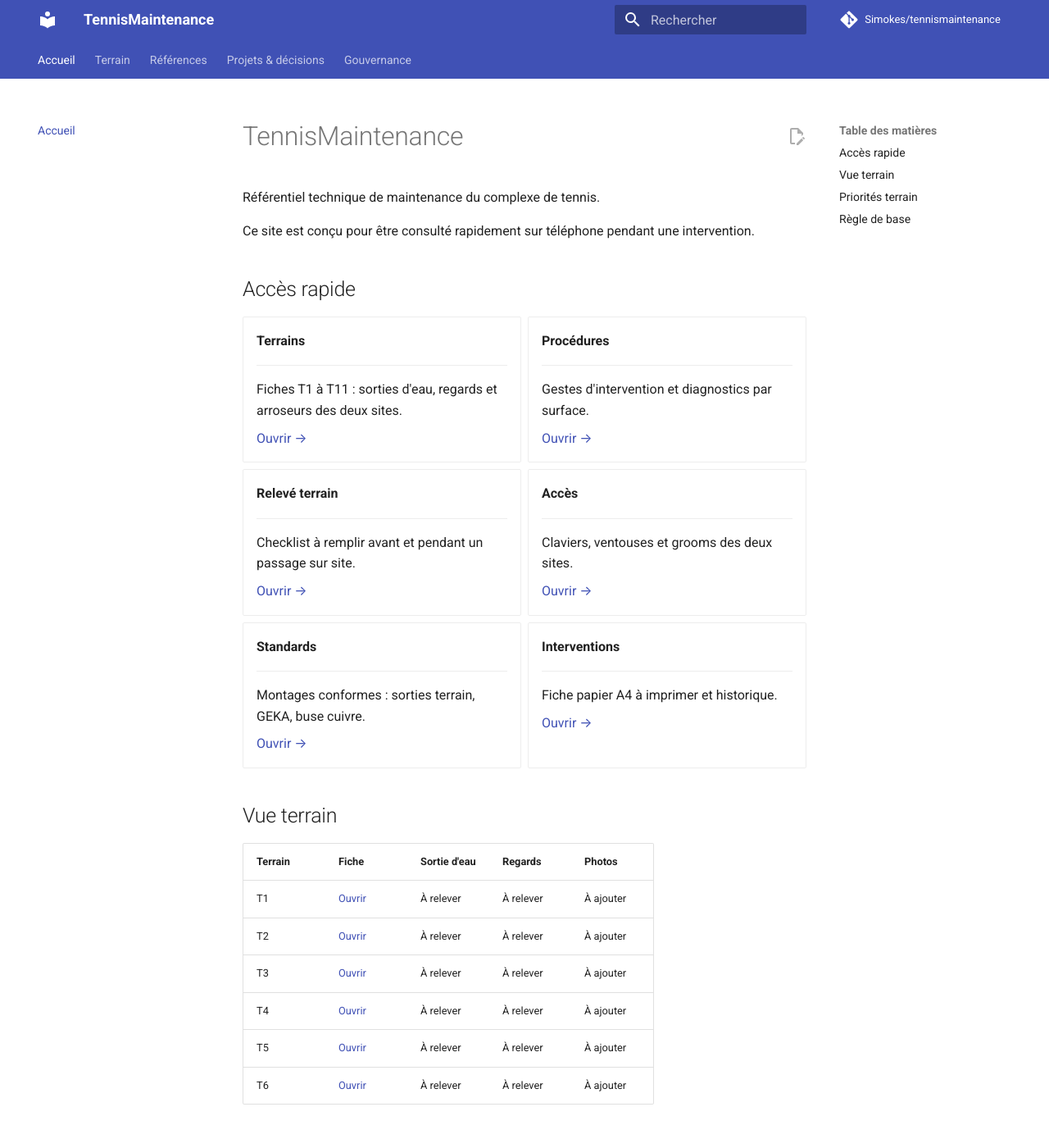
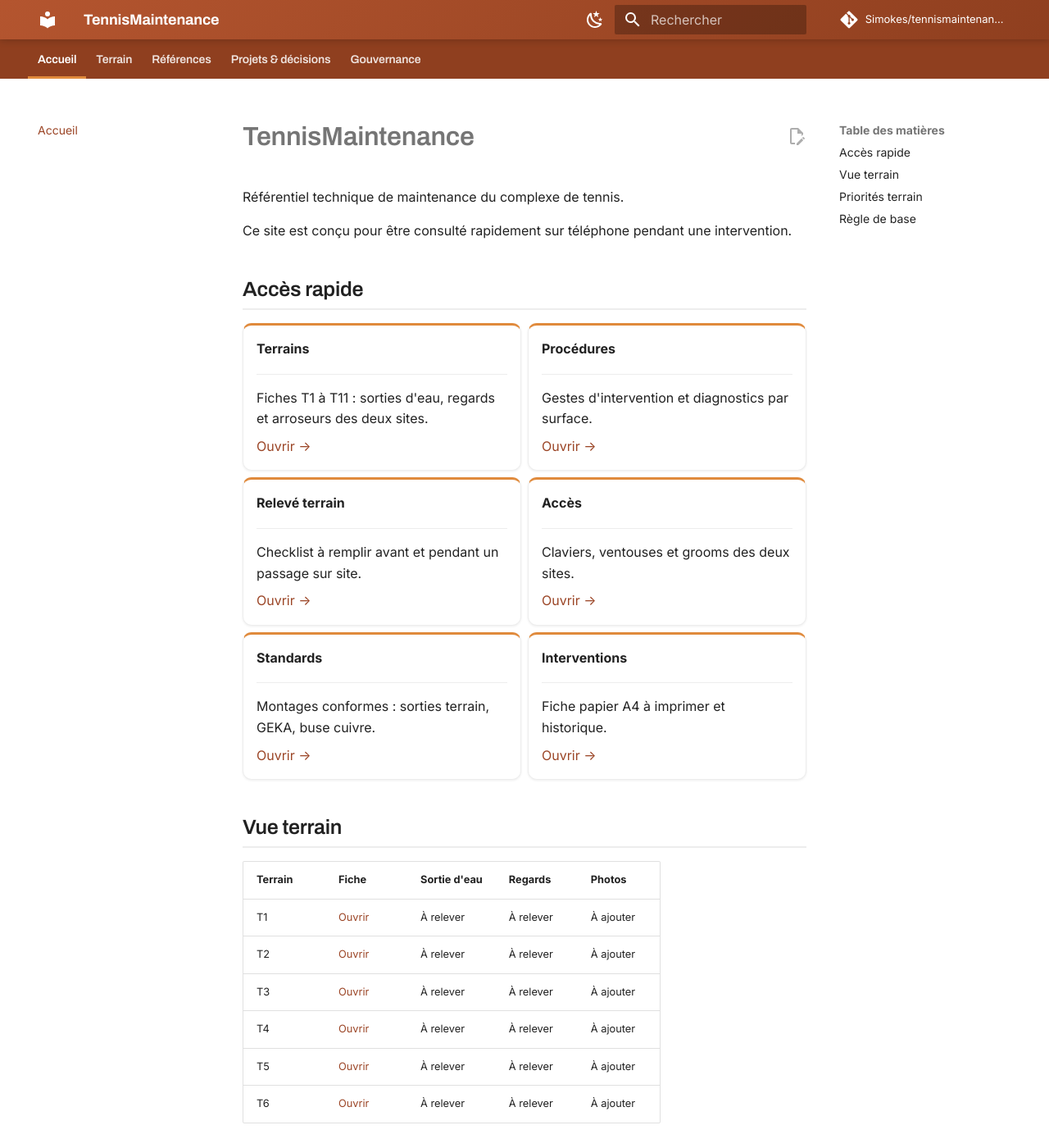
Before and after one commit to Simokes/tennismaintenance, an MkDocs documentation site: the page built from docs/index.md, in a window 1280 px wide and 1400 px high. Shown: the whole window at 82% size. Built offline with MkDocs 1.6.1 and Material for MkDocs 9.7.7, drawn with Linux system fonts in a browser that asks for light colours; comment, search, counter and statistics services are not loaded.

Commit message:
ux(theme): thème « Terre battue » terracotta + clair/sombre
Habillage visuel du site (le thème Material par défaut était jugé plat) :
- palette personnalisée terracotta (#B4552F) sur fond blanc, accent ocre,
  avec bascule clair (default) / sombre (slate) suivant le système ;
- typographie : titres en Archivo, corps en Inter ;
- relief : en-tête en dégradé, liseré ocre sous l'onglet actif, cartes
  d'accueil ombrées avec survol, bandeaux « Document source » accentués.

Nouveau docs/stylesheets/theme.css (variables CSS des deux schémas).
Build --strict vert.

Refs #28 (UX)

Co-Authored-By: Claude Opus 4.8 <noreply@anthropic.com>

```diff
--- /dev/null
+++ b/docs/stylesheets/theme.css
@@ -0,0 +1,94 @@
+/* ============================================================
+   Thème « Terre battue » — terracotta + fond blanc
+   Personnalise le thème Material (couleurs, typo, relief).
+   ============================================================ */
+
+@import url('https://fonts.googleapis.com/css2?family=Archivo:wght@600;700&display=swap');
+
+/* ---- Palette : mode clair -------------------------------- */
+[data-md-color-scheme="default"] {
+  --md-primary-fg-color:        #B4552F;  /* terracotta */
+  --md-primary-fg-color--light: #C56A42;
+  --md-primary-fg-color--dark:  #8F3F1F;
+  --md-primary-bg-color:        #ffffff;
+  --md-primary-bg-color--light: #ffffffb3;
+  --md-accent-fg-color:         #9B4526;  /* terracotta foncé : liens survolés (AA) */
+  --md-typeset-a-color:         #9B4526;  /* liens lisibles sur blanc */
+  --md-default-bg-color:        #ffffff;  /* fond blanc */
+  --court-accent:               #E08A3C;  /* ocre : accent décoratif */
+}
+
+/* ---- Palette : mode sombre ------------------------------- */
+[data-md-color-scheme="slate"] {
+  --md-primary-fg-color:        #C56A42;
+  --md-primary-fg-color--light: #D67E52;
+  --md-primary-fg-color--dark:  #8F3F1F;
+  --md-accent-fg-color:         #E08A3C;  /* ocre : contraste sur fond sombre */
+  --md-default-bg-color:        #1A1310;  /* nuit chaude */
+  --md-default-bg-color--light: #221913;
+  --court-accent:               #E08A3C;
+}
+
+/* ---- En-tête + onglets ----------------------------------- */
+.md-header {
+  background: linear-gradient(135deg, #B4552F 0%, #8F3F1F 100%);
+  box-shadow: 0 2px 8px rgba(0, 0, 0, 0.18);
+}
+.md-tabs {
+  background: #8F3F1F;
+}
+/* liseré ocre sous l'onglet actif */
+.md-tabs__item--active {
+  box-shadow: inset 0 -3px 0 var(--court-accent);
+}
+.md-tabs__link {
+  opacity: 0.85;
+  transition: opacity 0.2s;
+}
+.md-tabs__link:hover,
+.md-tabs__item--active .md-tabs__link {
+  opacity: 1;
+}
+
+/* ---- Typographie : titres en Archivo --------------------- */
+.md-typeset h1,
+.md-typeset h2,
+.md-typeset h3,
+.md-header__title,
+.md-tabs__link {
+  font-family: "Archivo", var(--md-text-font-family, sans-serif);
+  letter-spacing: -0.01em;
+}
+.md-typeset h2 {
+  padding-bottom: 0.25em;
+  border-bottom: 2px solid var(--md-default-fg-color--lightest);
+}
+
+/* ---- Cartes de l'accueil (grid cards) : relief ----------- */
+.md-typeset .grid.cards > ul > li,
+.md-typeset .grid.cards > .card {
+  border-top: 3px solid var(--court-accent);
+  border-radius: 0.55rem;
+  box-shadow: 0 1px 3px rgba(0, 0, 0, 0.07);
+  transition: transform 0.2s ease, box-shadow 0.2s ease, border-color 0.2s ease;
+}
+.md-typeset .grid.cards > ul > li:hover,
+.md-typeset .grid.cards > .card:hover {
+  transform: translateY(-3px);
+  box-shadow: 0 8px 22px rgba(0, 0, 0, 0.13);
+}
+
+/* ---- Boutons ---------------------------------------------- */
+.md-typeset .md-button--primary {
+  border-color: var(--md-primary-fg-color);
+  background-color: var(--md-primary-fg-color);
+}
+.md-typeset .md-button--primary:hover {
+  border-color: var(--md-primary-fg-color--dark);
+  background-color: var(--md-primary-fg-color--dark);
+}
+
+/* ---- Bandeau « Document source » : touche accent --------- */
+.doc-source {
+  border-left-color: var(--court-accent) !important;
+}
--- a/mkdocs.yml
+++ b/mkdocs.yml
@@ -23,6 +23,24 @@ plugins:
 theme:
   name: material
   language: fr
+  palette:
+    - media: "(prefers-color-scheme: light)"
+      scheme: default
+      primary: custom
+      accent: custom
+      toggle:
+        icon: material/weather-night
+        name: Passer en mode sombre
+    - media: "(prefers-color-scheme: dark)"
+      scheme: slate
+      primary: custom
+      accent: custom
+      toggle:
+        icon: material/weather-sunny
+        name: Passer en mode clair
+  font:
+    text: Inter
+    code: Roboto Mono
   features:
     - navigation.tabs
     - navigation.sections
@@ -37,6 +55,7 @@ theme:
     - content.action.edit
 
 extra_css:
+  - stylesheets/theme.css
   - stylesheets/print.css
 
 markdown_extensions:
```
